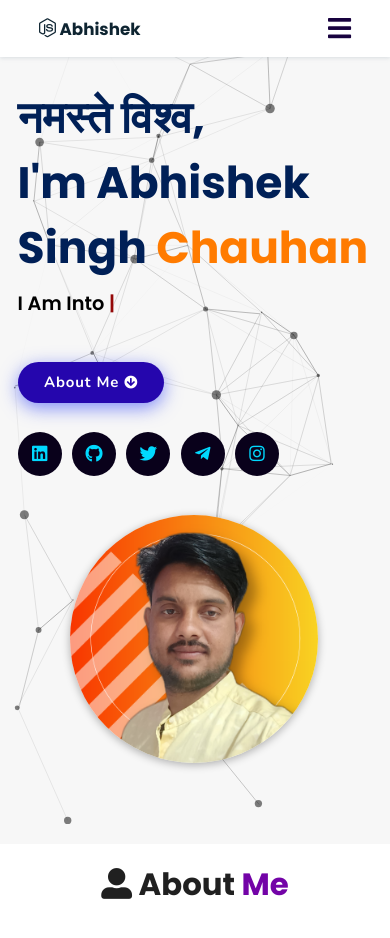
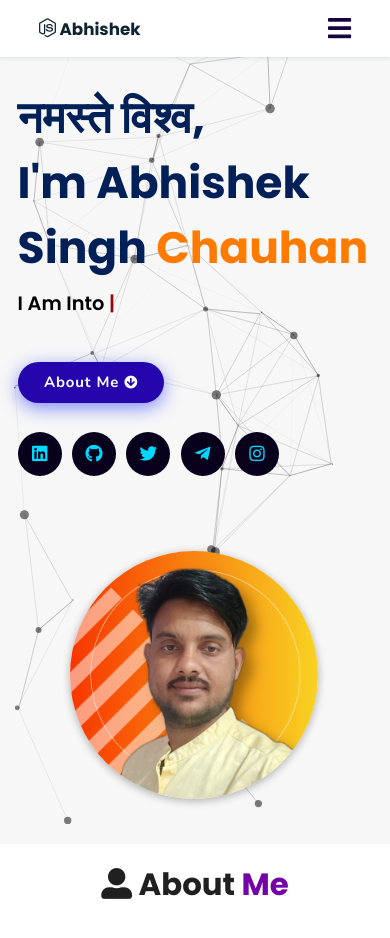
Before and after one commit to abhishekchauhan-1/PortFolio, a plain HTML site: page index.html in a window 390 px wide. Shown: the top 938 px of the page. Drawn offline with nearby package versions, Linux system fonts and the light colour scheme.

Commit message:
Fix Some Media Queries Bugs

```diff
--- a/assets/css/style.css
+++ b/assets/css/style.css
@@ -186,6 +186,7 @@ header .navbar ul li a:hover {
   gap: 1.5rem;
   min-height: 100vh;
   align-items: center;
+
 }
 .home #particles-js {
   position: absolute;
@@ -204,7 +205,7 @@ header .navbar ul li a:hover {
 }
 .home .content {
   flex: 1 1 40rem;
-  padding-top: 1rem;
+  padding-top: 5rem;
   z-index: 1;
 }
 .home .image {
@@ -332,7 +333,7 @@ header .navbar ul li a:hover {
     margin-top: 12rem;
   }
   .home .image img {
-    margin-top: -12rem;
+    margin-top: 0;
   }
   .home .content p {
     font-size: 2.2rem;
```
